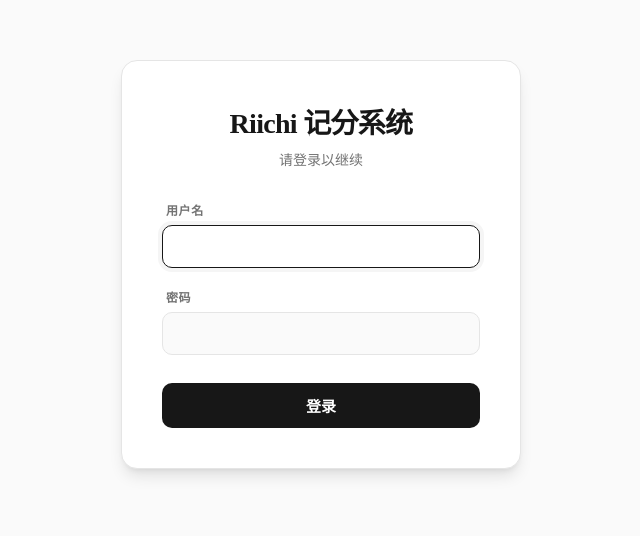
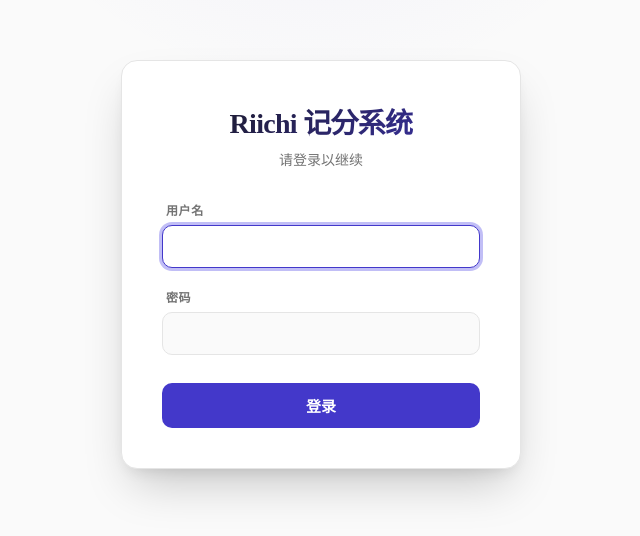
Before and after one commit to warku123/Riichi-42, a Next.js app in the folder web/: page /login in a window 1280 px wide. Shown: the part 136-672 px from the top of the page, without its empty margins (319-959 px from the left). Built offline with nearby package versions, Linux system fonts and the light colour scheme.

Commit message:
Polish UI: accent color, refined shadows, hover transitions

```diff
--- a/web/src/app/globals.css
+++ b/web/src/app/globals.css
@@ -1,8 +1,14 @@
 :root {
   --background: #ffffff;
   --foreground: #171717;
-  --accent: #0070f3;
+  --accent: #4338ca;
+  --accent-hover: #3730a3;
+  --accent-soft: rgba(79, 70, 229, 0.08);
+  --accent-soft-strong: rgba(79, 70, 229, 0.14);
   --accent-foreground: #ffffff;
+  --accent-ring: rgba(79, 70, 229, 0.35);
+  --danger: #dc2626;
+  --danger-soft: #fef2f2;
 
   --gray-50: #fafafa;
   --gray-100: #f5f5f5;
@@ -16,13 +22,15 @@
   --gray-900: #171717;
 
   --radius: 8px;
-  --shadow-sm: 0 1px 2px 0 rgb(0 0 0 / 0.05);
-  --shadow: 0 4px 6px -1px rgb(0 0 0 / 0.1), 0 2px 4px -2px rgb(0 0 0 / 0.1);
-  --shadow-md: 0 10px 15px -3px rgb(0 0 0 / 0.1), 0 4px 6px -4px rgb(0 0 0 / 0.1);
+  --shadow-sm: 0 1px 2px 0 rgb(0 0 0 / 0.04), 0 1px 3px 0 rgb(0 0 0 / 0.06);
+  --shadow: 0 4px 6px -1px rgb(0 0 0 / 0.07), 0 2px 4px -2px rgb(0 0 0 / 0.06), 0 1px 2px 0 rgb(0 0 0 / 0.04);
+  --shadow-md: 0 12px 20px -4px rgb(0 0 0 / 0.10), 0 4px 8px -4px rgb(0 0 0 / 0.06), 0 1px 2px 0 rgb(0 0 0 / 0.04);
+  --shadow-lg: 0 24px 48px -12px rgb(0 0 0 / 0.22), 0 8px 16px -8px rgb(0 0 0 / 0.12);
+  --ring: 0 0 0 3px var(--accent-ring);
 
   --primary: var(--gray-900);
   --primary-foreground: #ffffff;
-  --header-bg: rgba(255, 255, 255, 0.8);
+  --header-bg: rgba(255, 255, 255, 0.82);
   --font-sans: var(--font-geist-sans), -apple-system, BlinkMacSystemFont, "Segoe UI", Roboto, "Helvetica Neue", Arial, sans-serif;
 }
 
@@ -30,6 +38,15 @@
   :root {
     --background: #0a0a0a;
     --foreground: #ededed;
+    --accent: #818cf8;
+    --accent-hover: #a5b4fc;
+    --accent-soft: rgba(129, 140, 248, 0.12);
+    --accent-soft-strong: rgba(129, 140, 248, 0.20);
+    --accent-foreground: #0a0a0a;
+    --accent-ring: rgba(129, 140, 248, 0.40);
+    --danger: #f87171;
+    --danger-soft: rgba(248, 113, 113, 0.12);
+
     --gray-50: #171717;
     --gray-100: #262626;
     --gray-200: #404040;
@@ -40,9 +57,12 @@
     --gray-700: #e5e5e5;
     --gray-800: #f5f5f5;
     --gray-900: #fafafa;
-    --shadow: 0 4px 6px -1px rgb(0 0 0 / 0.3);
+    --shadow-sm: 0 1px 2px 0 rgb(0 0 0 / 0.3);
+    --shadow: 0 4px 6px -1px rgb(0 0 0 / 0.4), 0 2px 4px -2px rgb(0 0 0 / 0.3);
+    --shadow-md: 0 12px 20px -4px rgb(0 0 0 / 0.5), 0 4px 8px -4px rgb(0 0 0 / 0.3);
+    --shadow-lg: 0 24px 48px -12px rgb(0 0 0 / 0.6), 0 8px 16px -8px rgb(0 0 0 / 0.4);
     --primary-foreground: #0a0a0a;
-    --header-bg: rgba(10, 10, 10, 0.8);
+    --header-bg: rgba(10, 10, 10, 0.82);
   }
 }
 
@@ -76,3 +96,28 @@ input, select, textarea {
   color: inherit;
   background-color: transparent;
 }
+
+::selection {
+  background: var(--accent-soft-strong);
+  color: var(--foreground);
+}
+
+/* Scrollbar polish */
+* {
+  scrollbar-width: thin;
+  scrollbar-color: var(--gray-300) transparent;
+}
+*::-webkit-scrollbar {
+  width: 8px;
+  height: 8px;
+}
+*::-webkit-scrollbar-thumb {
+  background: var(--gray-300);
+  border-radius: 8px;
+}
+*::-webkit-scrollbar-thumb:hover {
+  background: var(--gray-400);
+}
+*::-webkit-scrollbar-track {
+  background: transparent;
+}
--- a/web/src/app/login/page.module.css
+++ b/web/src/app/login/page.module.css
@@ -4,6 +4,8 @@
   align-items: center;
   justify-content: center;
   background-color: var(--gray-50);
+  background-image:
+    radial-gradient(40rem 40rem at 50% -20%, var(--accent-soft), transparent 60%);
   padding: 2rem;
 }
 
@@ -12,7 +14,7 @@
   border: 1px solid var(--gray-200);
   border-radius: 16px;
   padding: 2.5rem;
-  box-shadow: var(--shadow-md);
+  box-shadow: var(--shadow-lg);
   width: 100%;
   max-width: 400px;
   display: flex;
@@ -26,6 +28,10 @@
   margin-bottom: 0.5rem;
   text-align: center;
   color: var(--gray-900);
+  background: linear-gradient(135deg, var(--gray-900) 0%, var(--accent) 120%);
+  -webkit-background-clip: text;
+  background-clip: text;
+  -webkit-text-fill-color: transparent;
 }
 
 .subtitle {
@@ -67,9 +73,9 @@
 
 .inputGroup input:focus {
   outline: none;
-  border-color: var(--gray-900);
+  border-color: var(--accent);
   background: var(--background);
-  box-shadow: 0 0 0 4px var(--gray-100);
+  box-shadow: var(--ring);
 }
 
 .inputGroup input:disabled {
@@ -89,14 +95,14 @@
 
 .button {
   padding: 0.75rem;
-  background: var(--gray-900);
-  color: var(--primary-foreground);
+  background: var(--accent);
+  color: var(--accent-foreground);
   border: none;
   border-radius: 10px;
   font-size: 0.9375rem;
   font-weight: 600;
   cursor: pointer;
-  transition: all 0.2s;
+  transition: background 0.2s, transform 0.2s, box-shadow 0.2s;
   margin-top: 0.5rem;
   display: flex;
   align-items: center;
@@ -104,9 +110,9 @@
 }
 
 .button:hover:not(:disabled) {
-  background: var(--gray-800);
+  background: var(--accent-hover);
   transform: translateY(-1px);
-  box-shadow: 0 4px 12px rgba(0, 0, 0, 0.1);
+  box-shadow: 0 6px 16px var(--accent-ring);
 }
 
 .button:active:not(:disabled) {
--- a/web/src/app/matches/page.module.css
+++ b/web/src/app/matches/page.module.css
@@ -1,6 +1,9 @@
 .container {
   min-height: 100vh;
   background-color: var(--gray-50);
+  background-image:
+    radial-gradient(60rem 60rem at 110% -10%, var(--accent-soft), transparent 60%);
+  background-attachment: fixed;
 }
 
 .header {
@@ -43,6 +46,11 @@
   border: 1px solid var(--gray-200);
   box-shadow: var(--shadow-sm);
   margin-bottom: 2rem;
+  transition: box-shadow 0.25s ease;
+}
+
+.card:hover {
+  box-shadow: var(--shadow);
 }
 
 .cardHeader {
@@ -58,6 +66,18 @@
   font-size: 1.125rem;
   font-weight: 700;
   color: var(--gray-900);
+  display: flex;
+  align-items: center;
+  gap: 0.5rem;
+}
+
+.sectionTitle::before {
+  content: "";
+  display: inline-block;
+  width: 4px;
+  height: 18px;
+  background: var(--accent);
+  border-radius: 2px;
 }
 
 .form {
@@ -91,6 +111,14 @@
   border-radius: 10px;
   font-size: 0.9375rem;
   background: var(--gray-50);
+  transition: border-color 0.2s, box-shadow 0.2s, background 0.2s;
+}
+
+.formRow input:focus, .formRow select:focus {
+  outline: none;
+  border-color: var(--accent);
+  background: var(--background);
+  box-shadow: var(--ring);
 }
 
 .grid {
@@ -132,6 +160,16 @@
   cursor: pointer;
   background: var(--background);
   font-size: 0.875rem;
+  transition: border-color 0.2s, box-shadow 0.2s;
+}
+
+.selectControl:hover {
+  border-color: var(--gray-300);
+}
+
+.selectControl:focus-within {
+  border-color: var(--accent);
+  box-shadow: var(--ring);
 }
 
 .selectDropdown {
@@ -161,6 +199,13 @@
   border: 1px solid var(--gray-200);
   border-radius: 6px;
   font-size: 0.8125rem;
+  transition: border-color 0.2s, box-shadow 0.2s;
+}
+
+.selectSearch input:focus {
+  outline: none;
+  border-color: var(--accent);
+  box-shadow: var(--ring);
 }
 
 .selectOptions {
@@ -174,7 +219,7 @@
 }
 
 .selectOption:hover {
-  background: var(--gray-50);
+  background: var(--accent-soft);
 }
 
 .actions {
@@ -186,18 +231,19 @@
 
 .actions button {
   padding: 0.75rem 2rem;
-  background: var(--gray-900);
-  color: var(--primary-foreground);
+  background: var(--accent);
+  color: var(--accent-foreground);
   border: none;
   border-radius: 10px;
   font-weight: 700;
   cursor: pointer;
-  transition: all 0.2s;
+  transition: background 0.2s, transform 0.2s, box-shadow 0.2s;
 }
 
 .actions button:hover {
-  background: var(--gray-800);
+  background: var(--accent-hover);
   transform: translateY(-1px);
+  box-shadow: 0 4px 12px var(--accent-ring);
 }
 
 .secondaryButton {
@@ -247,23 +293,31 @@
   font-size: 0.8125rem;
   background: var(--background);
   color: var(--gray-900);
+  transition: border-color 0.2s, box-shadow 0.2s;
+}
+
+.filterGroup input:focus {
+  outline: none;
+  border-color: var(--accent);
+  box-shadow: var(--ring);
 }
 
 .filterButton {
   padding: 0.5rem 1.25rem;
-  background: var(--gray-900);
-  color: var(--primary-foreground);
+  background: var(--accent);
+  color: var(--accent-foreground);
   border: none;
   border-radius: 8px;
   font-size: 0.8125rem;
   font-weight: 600;
   cursor: pointer;
-  transition: all 0.2s;
+  transition: background 0.2s, transform 0.2s, box-shadow 0.2s;
 }
 
 .filterButton:hover {
-  background: var(--gray-800);
+  background: var(--accent-hover);
   transform: translateY(-1px);
+  box-shadow: 0 4px 12px var(--accent-ring);
 }
 
 .pagination {
@@ -289,9 +343,9 @@
 }
 
 .pagination button:hover:not(:disabled) {
-  background: var(--gray-50);
-  border-color: var(--gray-900);
-  color: var(--gray-900);
+  background: var(--accent-soft);
+  border-color: var(--accent);
+  color: var(--accent);
 }
 
 .pagination button:disabled {
@@ -315,6 +369,13 @@
   border: 1px solid var(--gray-200);
   border-radius: 12px;
   overflow: hidden;
+  transition: border-color 0.2s ease, box-shadow 0.2s ease, transform 0.2s ease;
+}
+
+.matchCard:hover {
+  border-color: var(--gray-300);
+  box-shadow: var(--shadow);
+  transform: translateY(-1px);
 }
 
 .matchHeader {
@@ -344,12 +405,18 @@
 .deleteButton {
   padding: 0.5rem 1rem;
   background: var(--background);
-  color: #ef4444;
+  color: var(--danger);
   border: 1px solid var(--gray-200);
   border-radius: 8px;
   font-size: 0.8125rem;
   font-weight: 600;
   cursor: pointer;
+  transition: background 0.2s, border-color 0.2s;
+}
+
+.deleteButton:hover {
+  background: var(--danger-soft);
+  border-color: var(--danger);
 }
 
 .copyButton {
@@ -365,9 +432,9 @@
 }
 
 .copyButton:hover {
-  background: var(--gray-50);
-  border-color: var(--gray-900);
-  color: var(--gray-900);
+  background: var(--accent-soft);
+  border-color: var(--accent);
+  color: var(--accent);
 }
 
 .table {
--- a/web/src/app/page.module.css
+++ b/web/src/app/page.module.css
@@ -1,6 +1,9 @@
 .container {
   min-height: 100vh;
   background-color: var(--gray-50);
+  background-image:
+    radial-gradient(60rem 60rem at 110% -10%, var(--accent-soft), transparent 60%);
+  background-attachment: fixed;
 }
 
 .header {
@@ -96,7 +99,8 @@
 
 .seasonSelect:focus {
   outline: none;
-  border-color: var(--gray-400);
+  border-color: var(--accent);
+  box-shadow: var(--ring);
 }
 
 .seasonManageButton {
@@ -125,12 +129,13 @@
   font-size: 0.875rem;
   font-weight: 600;
   border: 1px solid var(--gray-200);
-  transition: all 0.2s cubic-bezier(0.4, 0, 0.2, 1);
+  transition: border-color 0.2s cubic-bezier(0.4, 0, 0.2, 1), transform 0.2s cubic-bezier(0.4, 0, 0.2, 1), box-shadow 0.2s cubic-bezier(0.4, 0, 0.2, 1);
   box-shadow: var(--shadow-sm);
 }
 
 .navButton:hover {
-  border-color: var(--gray-900);
+  border-color: var(--accent);
+  color: var(--accent);
   transform: translateY(-1px);
   box-shadow: var(--shadow);
 }
@@ -158,6 +163,11 @@
   box-shadow: var(--shadow-sm);
   display: flex;
   flex-direction: column;
+  transition: box-shadow 0.25s ease, border-color 0.25s ease;
+}
+
+.section:hover {
+  box-shadow: var(--shadow);
 }
 
 .sectionHeader {
@@ -203,7 +213,7 @@
 
 .activeSort {
   background: var(--background);
-  color: var(--gray-900);
+  color: var(--accent);
   box-shadow: var(--shadow-sm);
 }
 
@@ -212,7 +222,7 @@
   display: inline-block;
   width: 4px;
   height: 16px;
-  background: var(--gray-900);
+  background: var(--accent);
   border-radius: 2px;
 }
 
@@ -256,7 +266,7 @@
 }
 
 .table tbody tr:hover td {
-  background: var(--gray-50);
+  background: var(--accent-soft);
 }
 
 .score {
@@ -276,11 +286,17 @@
   font-weight: 700;
   background: var(--gray-100);
   color: var(--gray-600);
+  transition: transform 0.2s ease;
+}
+
+.table tbody tr:hover .rankBadge {
+  transform: scale(1.06);
 }
 
 .topRank {
-  background: var(--gray-900);
-  color: var(--primary-foreground);
+  background: var(--accent);
+  color: var(--accent-foreground);
+  box-shadow: 0 2px 6px var(--accent-ring);
 }
 
 .matchesContainer {
@@ -294,6 +310,13 @@
   border-radius: 12px;
   overflow: hidden;
   background: var(--gray-50);
+  transition: border-color 0.2s ease, box-shadow 0.2s ease, transform 0.2s ease;
+}
+
+.matchCard:hover {
+  border-color: var(--gray-300);
+  box-shadow: var(--shadow);
+  transform: translateY(-1px);
 }
 
 .matchHeader {
@@ -386,7 +409,8 @@
   overflow: hidden;
   display: flex;
   flex-direction: column;
-  box-shadow: 0 20px 40px rgba(0, 0, 0, 0.2);
+  box-shadow: var(--shadow-lg);
+  border: 1px solid var(--gray-200);
 }
 
 .modalHeader {
@@ -460,29 +484,32 @@
   font-size: 0.875rem;
   background: var(--background);
   color: var(--foreground);
-  transition: border-color 0.2s;
+  transition: border-color 0.2s, box-shadow 0.2s;
 }
 
 .input:focus {
   outline: none;
-  border-color: var(--gray-400);
+  border-color: var(--accent);
+  box-shadow: var(--ring);
 }
 
 .createButton {
   width: 100%;
   padding: 0.75rem 1rem;
-  background: var(--gray-900);
-  color: var(--primary-foreground);
+  background: var(--accent);
+  color: var(--accent-foreground);
   border: none;
   border-radius: 8px;
   font-size: 0.875rem;
   font-weight: 600;
   cursor: pointer;
-  transition: all 0.2s;
+  transition: background 0.2s, transform 0.2s, box-shadow 0.2s;
 }
 
 .createButton:hover {
-  background: var(--gray-800);
+  background: var(--accent-hover);
+  transform: translateY(-1px);
+  box-shadow: 0 4px 12px var(--accent-ring);
 }
 
 .seasonList h4 {
@@ -537,11 +564,16 @@
   cursor: pointer;
   background: var(--background);
   font-size: 0.875rem;
-  transition: border-color 0.2s;
+  transition: border-color 0.2s, box-shadow 0.2s;
 }
 
 .selectControl:hover {
   border-color: var(--gray-300);
+}
+
+.selectControl:focus-within {
+  border-color: var(--accent);
+  box-shadow: var(--ring);
 }
 
 .selectValue {
@@ -592,7 +624,8 @@
 
 .selectSearch input:focus {
   outline: none;
-  border-color: var(--gray-400);
+  border-color: var(--accent);
+  box-shadow: var(--ring);
 }
 
 .selectOptions {
@@ -607,7 +640,7 @@
 }
 
 .selectOption:hover {
-  background: var(--gray-100);
+  background: var(--accent-soft);
 }
 
 .selectOptionEmpty {
@@ -669,6 +702,12 @@
   flex-direction: column;
   align-items: center;
   gap: 0.375rem;
+  transition: background 0.2s ease, transform 0.2s ease;
+}
+
+.statCard:hover {
+  background: var(--accent-soft);
+  transform: translateY(-2px);
 }
 
 .statLabel {
@@ -684,6 +723,7 @@
   font-weight: 800;
   color: var(--gray-900);
   font-variant-numeric: tabular-nums;
+  letter-spacing: -0.02em;
 }
 
 .seasonItems {
@@ -698,6 +738,12 @@
   border-radius: 10px;
   margin-bottom: 0.5rem;
   background: var(--gray-50);
+  transition: border-color 0.2s ease, box-shadow 0.2s ease;
+}
+
+.seasonItem:hover {
+  border-color: var(--gray-300);
+  box-shadow: var(--shadow-sm);
 }
 
 .seasonInfo {
@@ -719,8 +765,8 @@
   font-size: 0.6875rem;
   font-weight: 700;
   padding: 0.125rem 0.5rem;
-  background: var(--gray-900);
-  color: var(--primary-foreground);
+  background: var(--accent);
+  color: var(--accent-foreground);
   border-radius: 20px;
 }
 
--- a/web/src/app/players/page.module.css
+++ b/web/src/app/players/page.module.css
@@ -1,6 +1,9 @@
 .container {
   min-height: 100vh;
   background-color: var(--gray-50);
+  background-image:
+    radial-gradient(50rem 50rem at 110% -10%, var(--accent-soft), transparent 60%);
+  background-attachment: fixed;
 }
 
 .header {
@@ -25,7 +28,7 @@
 }
 
 .backButton:hover {
-  color: var(--gray-900);
+  color: var(--accent);
 }
 
 .title {
@@ -49,6 +52,11 @@
   border: 1px solid var(--gray-200);
   box-shadow: var(--shadow-sm);
   margin-bottom: 2.5rem;
+  transition: box-shadow 0.25s ease;
+}
+
+.card:hover {
+  box-shadow: var(--shadow);
 }
 
 .sectionTitle {
@@ -66,7 +74,7 @@
   display: inline-block;
   width: 4px;
   height: 16px;
-  background: var(--gray-900);
+  background: var(--accent);
   border-radius: 2px;
 }
 
@@ -82,29 +90,31 @@
   border-radius: 10px;
   font-size: 0.9375rem;
   background: var(--gray-50);
-  transition: all 0.2s;
+  transition: border-color 0.2s, box-shadow 0.2s, background 0.2s;
 }
 
 .form input:focus {
   outline: none;
-  border-color: var(--gray-900);
+  border-color: var(--accent);
   background: var(--background);
+  box-shadow: var(--ring);
 }
 
 .form button {
   padding: 0.75rem 1.5rem;
-  background: var(--gray-900);
-  color: var(--primary-foreground);
+  background: var(--accent);
+  color: var(--accent-foreground);
   border: none;
   border-radius: 10px;
   font-weight: 600;
   cursor: pointer;
-  transition: all 0.2s;
+  transition: background 0.2s, transform 0.2s, box-shadow 0.2s;
 }
 
 .form button:hover:not(:disabled) {
-  background: var(--gray-800);
+  background: var(--accent-hover);
   transform: translateY(-1px);
+  box-shadow: 0 4px 12px var(--accent-ring);
 }
 
 .message {
@@ -164,13 +174,13 @@
 }
 
 .saveButton {
-  background: var(--gray-900);
-  color: var(--primary-foreground);
+  background: var(--accent);
+  color: var(--accent-foreground);
   border: none;
 }
 
 .saveButton:hover:not(:disabled) {
-  background: var(--gray-800);
+  background: var(--accent-hover);
 }
 
 .cancelButton {
@@ -190,12 +200,14 @@
   font-size: 0.875rem;
   width: 100%;
   background: var(--gray-50);
+  transition: border-color 0.2s, box-shadow 0.2s, background 0.2s;
 }
 
 .inlineInput:focus {
   outline: none;
-  border-color: var(--gray-900);
+  border-color: var(--accent);
   background: var(--background);
+  box-shadow: var(--ring);
 }
 
 .placeholder {
```
